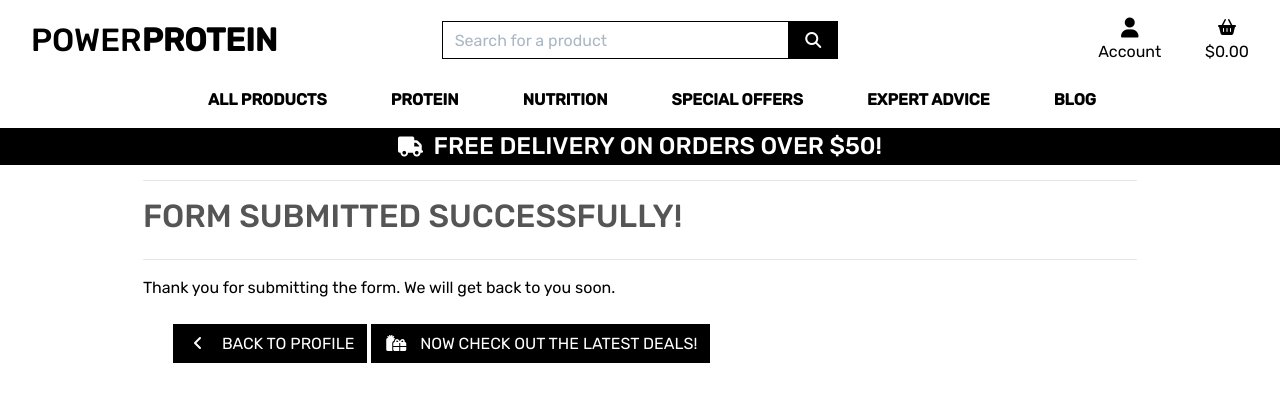
After one commit to Giov3ss/PowerProtein, a Django app: page /expert-advice/success/ in a window 1280 px wide. The commit adds this page. Shown: the top 402 px of the page. Run offline with Django 3.2, Linux system fonts and the light colour scheme; parts of the project's set-up code (start-up, migrations or seed data) failed here and were passed over; some libraries are stand-ins or nearby versions.

Commit message:
fixing the forms, so user cannot send empty form, also creating a success template after form is sub

```diff
--- /dev/null
+++ b/expert_advice/templates/expert_advice/success.html
@@ -0,0 +1,46 @@
+{% extends "base.html" %}
+{% load static %}
+
+{% block extra_css %}
+    <link rel="stylesheet" href="{% static 'expert_advice/css/expert_advice.css' %}">
+{% endblock %}
+
+{% block page_header %}
+    <div class="container header-container">
+        <div class="row">
+            <div class="col"></div>
+        </div>
+    </div>
+{% endblock %}
+
+{% block content %}
+<div class="container">
+    <div class="row">
+        <div class="col">
+            <hr>
+            <h2 class="logo-font mb-4">Form Submitted Successfully!</h2>
+            <hr>
+            <p class="text-black">
+                Thank you for submitting the form. We will get back to you soon.
+            </p>
+        </div>
+    </div>
+    <div class="row">
+        <div class="col-12 col-lg-7 text-right">
+            <a href="{% url 'profile' %}" class="btn btn-black rounded-0 my-2">
+                <span class="icon mr-2">
+                    <i class="fas fa-angle-left"></i>
+                </span>
+                <span class="text-uppercase">Back to Profile</span>
+            </a>
+            <a href="{% url 'products' %}?category=new_arrivals" class="btn btn-black rounded-0 my-2">
+                <span class="icon mr-2">
+                    <i class="fas fa-gifts"></i>
+                </span>
+                <span class="text-uppercase">Now check out the latest deals!</span>
+            </a>
+        </div>
+    </div>
+</div>
+
+{% endblock %}
--- a/expert_advice/views.py
+++ b/expert_advice/views.py
@@ -1,4 +1,5 @@
 from django.shortcuts import render, redirect
+from django.contrib import messages
 from .forms import ExpertAdviceForm
 
 def expert_advice(request):
@@ -6,11 +7,14 @@ def expert_advice(request):
         form = ExpertAdviceForm(request.POST)
         if form.is_valid():
             form.save()
-            return redirect('success')
+            messages.success(request, 'Your form was sent!')
+            return redirect('expert_advice:success.html')
+        else:
+            messages.erro(request, 'Please correct the errors!')
     else:
         form = ExpertAdviceForm()
 
     return render(request, 'expert_advice/expert_advice_form.html', {'form': form})
 
 def success(request):
-    return render(request, 'success.html')
+    return render(request, 'expert_advice/success.html')
```
Also changed, not shown: expert_advice/forms.py (+11 -0 lines), expert_advice/templates/expert_advice/expert_advice_form.html (+7 -4 lines).
